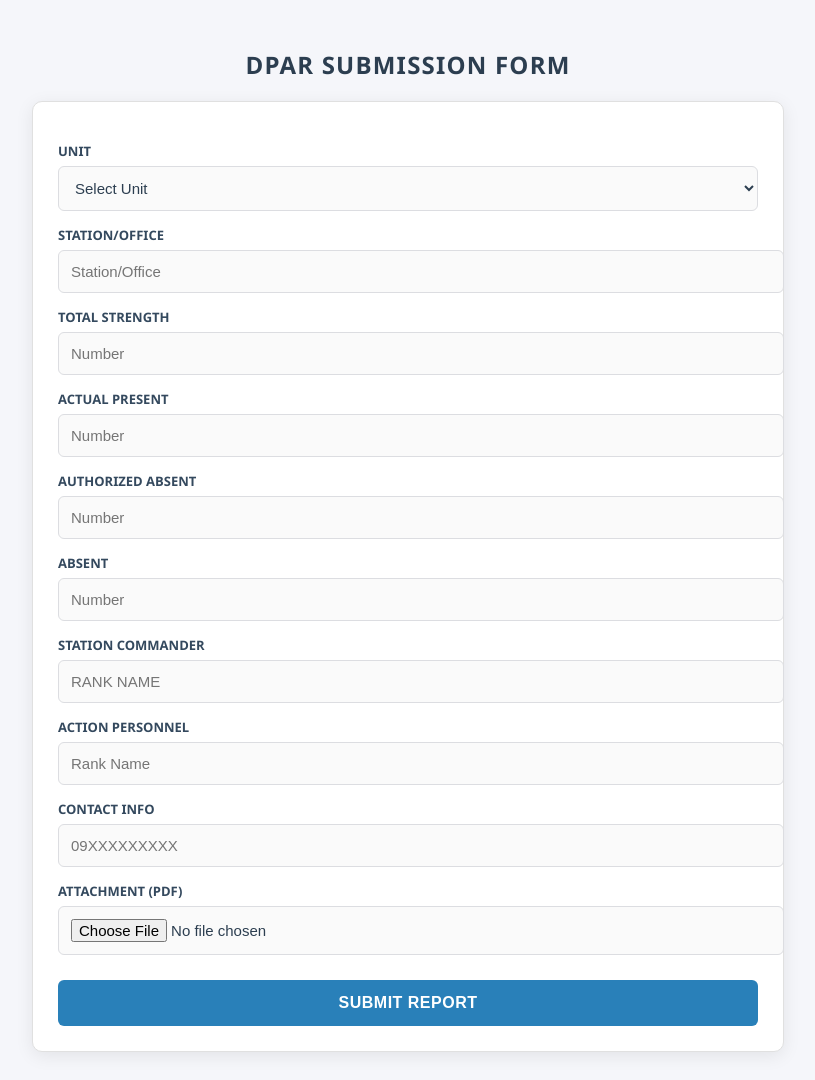
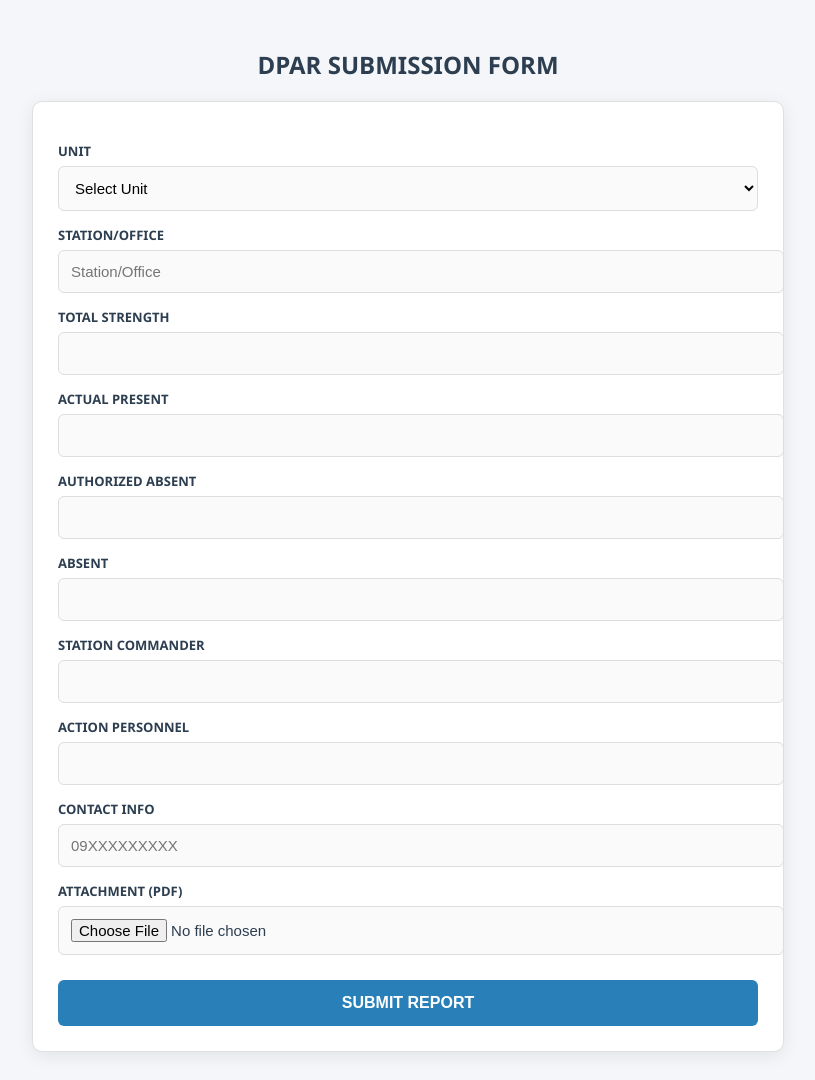
Before and after one commit to oprmspro9-cpu/DPAR_SUBMISSION, a plain HTML site: page dpar_pro9/index.html in a window 1280 px wide. Shown: the whole page, without its empty margins (232-1047 px from the left). Drawn offline with Linux system fonts and the light colour scheme.

Commit message:
Update index.html

```diff
--- a/dpar_pro9/index.html
+++ b/dpar_pro9/index.html
@@ -4,79 +4,22 @@
   <meta charset="utf-8">
   <title>DPAR Submission Form</title>
   <meta name="viewport" content="width=device-width, initial-scale=1">
-  <meta name="theme-color" content="#2980b9">
   <style>
-    body {
-      font-family: "Segoe UI", Arial, sans-serif;
-      padding: 20px;
-      background: #f5f6fa;
-      color: #2c3e50;
-    }
-    h2 {
-      text-align: center;
-      color: #2c3e50;
-      text-transform: uppercase;
-      letter-spacing: 1.2px;
-      margin-bottom: 20px;
-    }
-    form {
-      max-width: 700px;
-      margin: auto;
-      background: #ffffff;
-      padding: 25px;
-      border-radius: 10px;
-      box-shadow: 0 4px 18px rgba(0,0,0,0.08);
-      border: 1px solid #e0e0e0;
-    }
-    label {
-      display: block;
-      margin-top: 15px;
-      font-weight: 600;
-      font-size: 13px;
-      color: #34495e;
-      text-transform: uppercase;
-    }
-    input, select {
-      width: 100%;
-      padding: 12px;
-      margin-top: 6px;
-      border: 1px solid #dcdde1;
-      border-radius: 6px;
-      background: #fafafa;
-      font-size: 15px;
-      color: #2c3e50;
-      transition: 0.2s;
-    }
-    input:focus, select:focus {
-      border-color: #2980b9;
-      box-shadow: 0 0 6px rgba(41,128,185,0.3);
-      outline: none;
-      background: #fff;
-    }
-    button {
-      margin-top: 25px;
-      width: 100%;
-      padding: 14px;
-      background: #2980b9;
-      color: #fff;
-      border: none;
-      border-radius: 6px;
-      font-size: 16px;
-      font-weight: 600;
-      text-transform: uppercase;
-      cursor: pointer;
-      letter-spacing: 0.5px;
-      transition: 0.3s;
-    }
-    button:hover { background: #1f6391; }
-    button:disabled { background: #bdc3c7; cursor: not-allowed; }
+    body { font-family: "Segoe UI", Arial, sans-serif; padding: 20px; background: #f5f6fa; color: #2c3e50; }
+    h2 { text-align:center; text-transform: uppercase; margin-bottom:20px; }
+    form { max-width:700px; margin:auto; background:#fff; padding:25px; border-radius:10px; box-shadow:0 4px 18px rgba(0,0,0,0.08); border:1px solid #e0e0e0; }
+    label { display:block; margin-top:15px; font-weight:600; font-size:13px; text-transform:uppercase; }
+    input, select { width:100%; padding:12px; margin-top:6px; border:1px solid #dcdde1; border-radius:6px; background:#fafafa; font-size:15px; }
+    input:focus, select:focus { border-color:#2980b9; box-shadow:0 0 6px rgba(41,128,185,0.3); outline:none; background:#fff; }
+    button { margin-top:25px; width:100%; padding:14px; background:#2980b9; color:#fff; border:none; border-radius:6px; font-size:16px; font-weight:600; text-transform:uppercase; cursor:pointer; }
+    button:hover { background:#1f6391; }
   </style>
 </head>
 <body>
+
 <h2>DPAR Submission Form</h2>
 
-  <!-- FORM: submits directly to Google Apps Script -->
-  <form action="https://script.google.com/macros/s/AKfycbwanW54eVdMwlkfG9OWPiBZpwtviSHo2bneVqnAsEtCDoCZF73DPuzaIspZjuyjnMEbvw/exec" method="post" enctype="multipart/form-data" target="_blank">
+<form action="YOUR_WEB_APP_URL" method="post" enctype="multipart/form-data" target="_blank">
   <label>Unit</label>
   <select name="unit" required>
     <option value="" disabled selected>Select Unit</option>
@@ -93,22 +36,22 @@
   <input type="text" name="stationOffice" placeholder="Station/Office" required>
 
   <label>Total Strength</label>
-    <input type="number" name="totalStrength" placeholder="Number" required>
+  <input type="number" name="totalStrength" required>
 
   <label>Actual Present</label>
-    <input type="number" name="actualPresent" placeholder="Number" required>
+  <input type="number" name="actualPresent" required>
 
   <label>Authorized Absent</label>
-    <input type="number" name="authorizeAbsent" placeholder="Number" required>
+  <input type="number" name="authorizeAbsent" required>
 
   <label>Absent</label>
-    <input type="number" name="absent" placeholder="Number" required>
+  <input type="number" name="absent" required>
 
   <label>Station Commander</label>
-    <input type="text" name="stationCommander" placeholder="RANK NAME" required>
+  <input type="text" name="stationCommander" required>
 
   <label>Action Personnel</label>
-    <input type="text" name="actionPersonnel" placeholder="Rank Name" required>
+  <input type="text" name="actionPersonnel" required>
 
   <label>Contact Info</label>
   <input type="tel" name="contact" placeholder="09XXXXXXXXX" required>
```
Lines whose indentation alone changed are shown as unchanged.
